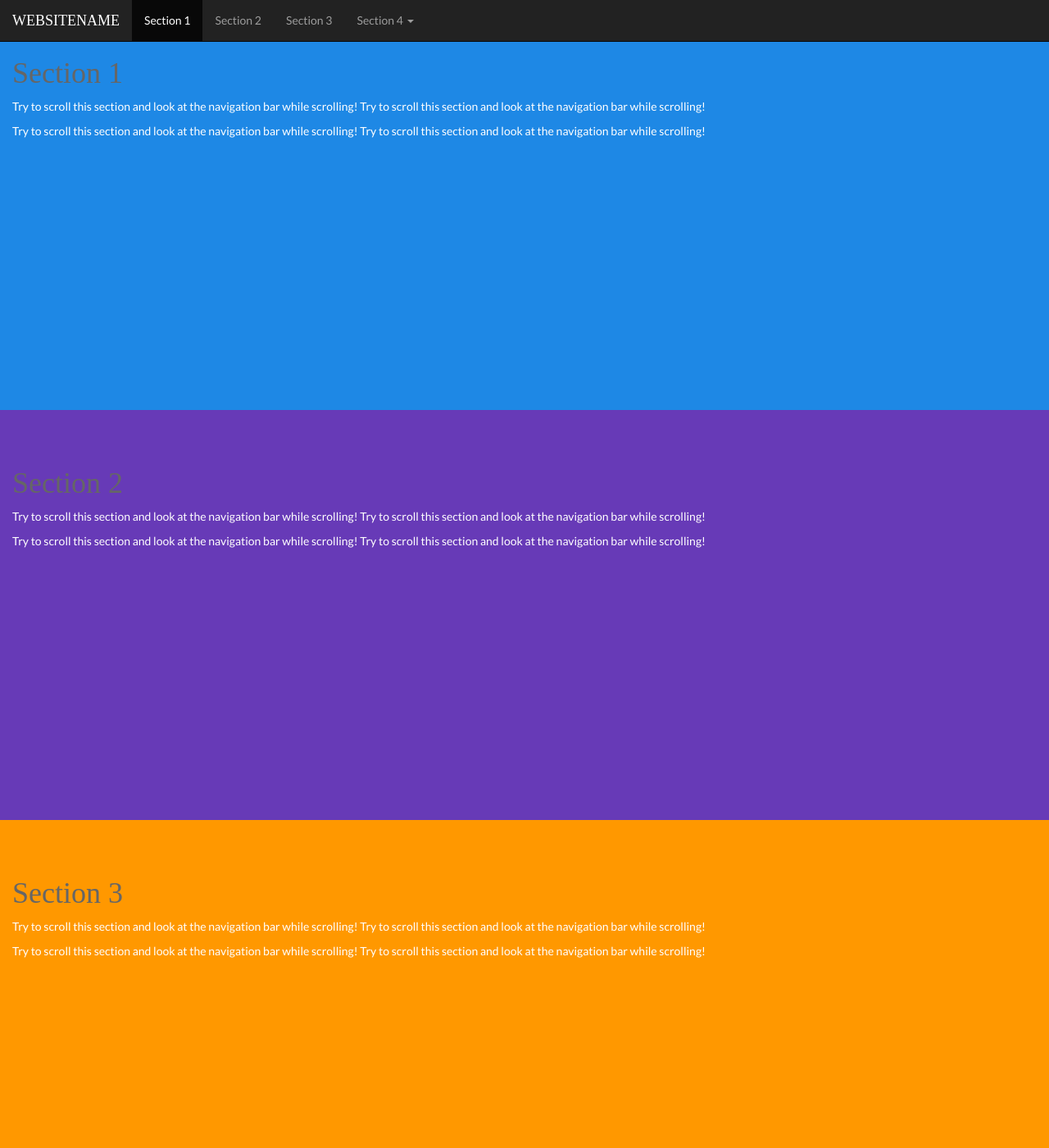
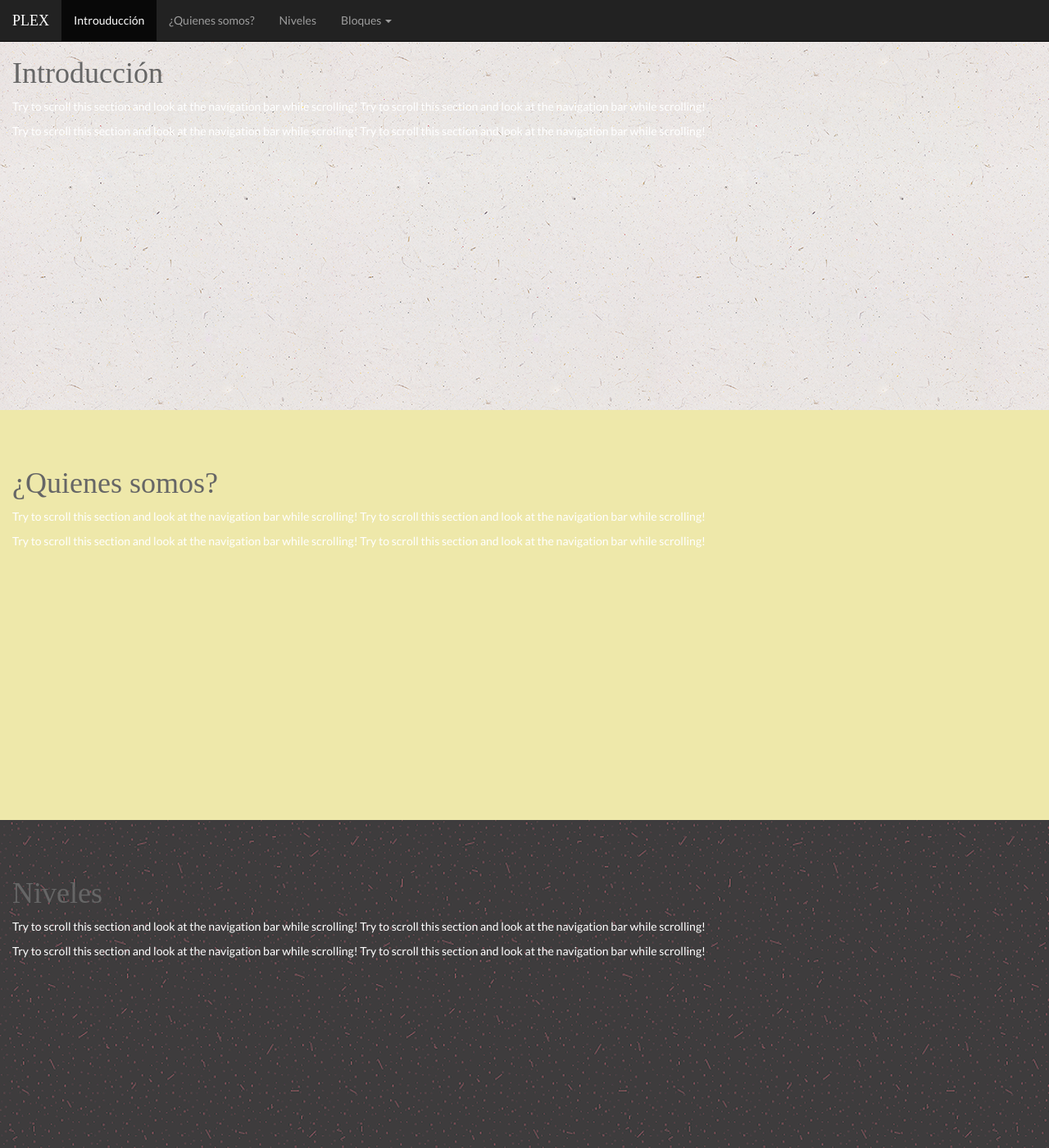
Before and after one commit to PLEX-Preparatoria10/PLEX-Preparatoria10.github.io, a Jekyll site: the page built from index.html, in a window 1280 px wide and 1400 px high. Shown: the whole window at 82% size. Built offline with Jekyll 4.4.1, drawn with Linux system fonts in a browser that asks for light colours; nearby versions of some CDN libraries; some web fonts are replaced; the list of posts is cut into pages by our own code; some of the changed text lies outside the part shown.

Commit message:
Overall improvement

```diff
--- a/_layouts/default.html
+++ b/_layouts/default.html
@@ -29,18 +29,23 @@
           <span class="icon-bar"></span>
           <span class="icon-bar"></span>
       </button>
-      <a class="navbar-brand" href="#">WebSiteName</a>
+      <a class="navbar-brand" href="#">PLEX</a>
     </div>
     <div>
       <div class="collapse navbar-collapse" id="myNavbar">
         <ul class="nav navbar-nav">
-          <li><a href="#section1">Section 1</a></li>
-          <li><a href="#section2">Section 2</a></li>
-          <li><a href="#section3">Section 3</a></li>
-          <li class="dropdown"><a class="dropdown-toggle" data-toggle="dropdown" href="#">Section 4 <span class="caret"></span></a>
+          <li><a href="#section1">Introuducción</a></li>
+          <li><a href="#section2">¿Quienes somos?</a></li>
+          <li><a href="#section3">Niveles</a></li>
+          <li class="dropdown"><a class="dropdown-toggle" data-toggle="dropdown" href="#">Bloques <span class="caret"></span></a>
             <ul class="dropdown-menu">
-              <li><a href="#section41">Section 4-1</a></li>
-              <li><a href="#section42">Section 4-2</a></li>
+              <li><a href="#section41">Bloque Azul (1-3)</a></li>
+              <li><a href="#section42">Bloque Morado (4-6)</a></li>
+              <li><a href="#section43">Bloque Verde (7-9)</a></li>
+              <li><a href="#section44">Bloque Cafe (10-12)</a></li>
+          <li><a href="#section5">Inscripción</a></li>
+          <li><a href="#section6">Contacto</a></li>
+
             </ul>
           </li>
         </ul>
--- a/index.html
+++ b/index.html
@@ -1,28 +1,49 @@
 ---
 layout: default
+title: "Inicio"
 ---
 <div id="section1" class="container-fluid">
-  <h1>Section 1</h1>
+  <h1>Introducción</h1>
   <p>Try to scroll this section and look at the navigation bar while scrolling! Try to scroll this section and look at the navigation bar while scrolling!</p>
   <p>Try to scroll this section and look at the navigation bar while scrolling! Try to scroll this section and look at the navigation bar while scrolling!</p>
 </div>
 <div id="section2" class="container-fluid">
-  <h1>Section 2</h1>
+  <h1>¿Quienes somos?</h1>
   <p>Try to scroll this section and look at the navigation bar while scrolling! Try to scroll this section and look at the navigation bar while scrolling!</p>
   <p>Try to scroll this section and look at the navigation bar while scrolling! Try to scroll this section and look at the navigation bar while scrolling!</p>
 </div>
 <div id="section3" class="container-fluid">
-  <h1>Section 3</h1>
+  <h1>Niveles</h1>
   <p>Try to scroll this section and look at the navigation bar while scrolling! Try to scroll this section and look at the navigation bar while scrolling!</p>
   <p>Try to scroll this section and look at the navigation bar while scrolling! Try to scroll this section and look at the navigation bar while scrolling!</p>
 </div>
 <div id="section41" class="container-fluid">
-  <h1>Section 4 Submenu 1</h1>
+  <h1>Bloque Azúl</h1>
   <p>Try to scroll this section and look at the navigation bar while scrolling! Try to scroll this section and look at the navigation bar while scrolling!</p>
   <p>Try to scroll this section and look at the navigation bar while scrolling! Try to scroll this section and look at the navigation bar while scrolling!</p>
 </div>
 <div id="section42" class="container-fluid">
-  <h1>Section 4 Submenu 2</h1>
+  <h1>Bloque Morado</h1>
+  <p>Try to scroll this section and look at the navigation bar while scrolling! Try to scroll this section and look at the navigation bar while scrolling!</p>
+  <p>Try to scroll this section and look at the navigation bar while scrolling! Try to scroll this section and look at the navigation bar while scrolling!</p>
+</div>
+<div id="section43" class="container-fluid">
+  <h1>Bloque Verde</h1>
+  <p>Try to scroll this section and look at the navigation bar while scrolling! Try to scroll this section and look at the navigation bar while scrolling!</p>
+  <p>Try to scroll this section and look at the navigation bar while scrolling! Try to scroll this section and look at the navigation bar while scrolling!</p>
+</div>
+<div id="section44" class="container-fluid">
+  <h1>Bloque Café</h1>
+  <p>Try to scroll this section and look at the navigation bar while scrolling! Try to scroll this section and look at the navigation bar while scrolling!</p>
+  <p>Try to scroll this section and look at the navigation bar while scrolling! Try to scroll this section and look at the navigation bar while scrolling!</p>
+</div>
+<div id="section5" class="container-fluid">
+  <h1>Inscripción</h1>
+  <p>Try to scroll this section and look at the navigation bar while scrolling! Try to scroll this section and look at the navigation bar while scrolling!</p>
+  <p>Try to scroll this section and look at the navigation bar while scrolling! Try to scroll this section and look at the navigation bar while scrolling!</p>
+</div>
+<div id="section6" class="container-fluid">
+  <h1>Contacto</h1>
   <p>Try to scroll this section and look at the navigation bar while scrolling! Try to scroll this section and look at the navigation bar while scrolling!</p>
   <p>Try to scroll this section and look at the navigation bar while scrolling! Try to scroll this section and look at the navigation bar while scrolling!</p>
 </div>
```
Also changed, not shown: assets/backgrounds/black.png (renamed from assets/pattern/black.png), assets/backgrounds/blue1.png (added), assets/backgrounds/brown1.png (added), assets/backgrounds/green1.png (added), assets/backgrounds/green2.png (added), assets/backgrounds/green3.png (added), assets/backgrounds/pink.png (renamed from assets/pattern/pink.png), assets/backgrounds/purple1.png (added), assets/backgrounds/white.png (renamed from assets/pattern/white.png), assets/css/all.css.
